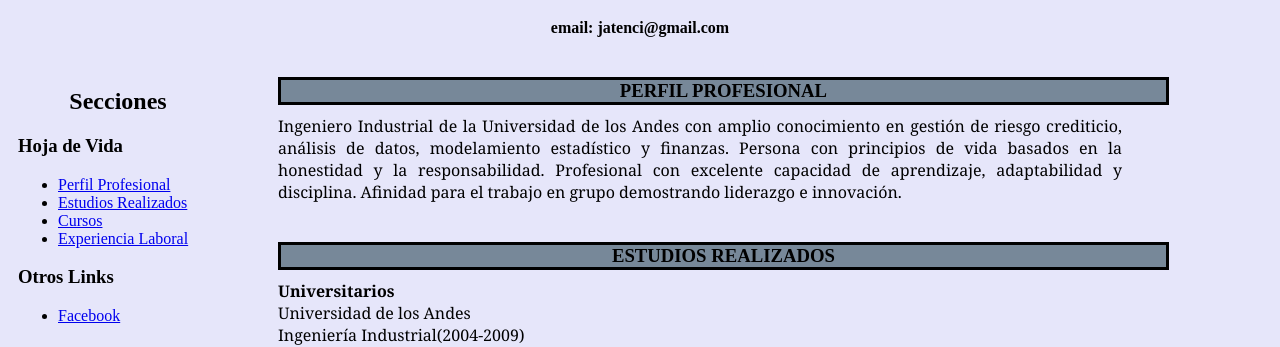
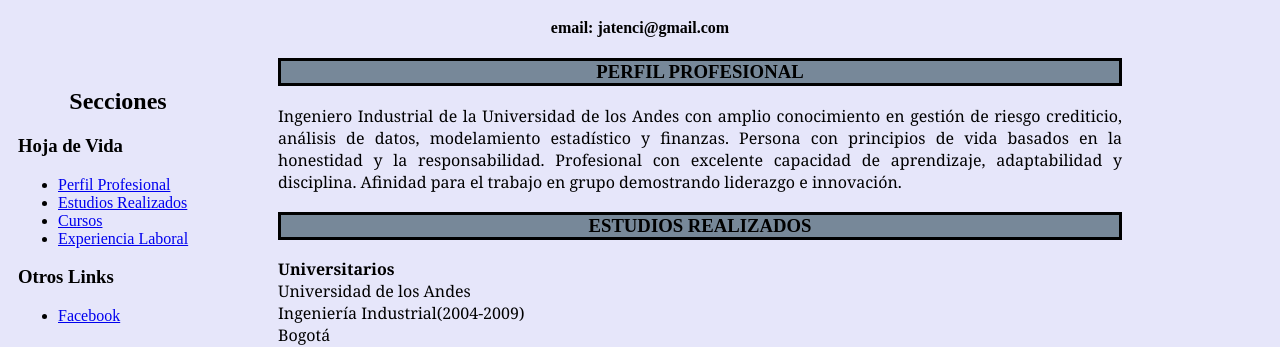
Before and after one commit to jatenci/profile, a plain HTML site: page Index.html in a window 1280 px wide. Shown: the part 461-808 px from the top of the page. Drawn offline with Linux system fonts and the light colour scheme.

Commit message:
Final Fixed

```diff
--- a/Index.html
+++ b/Index.html
@@ -30,17 +30,13 @@
                 border-style: solid;
                 border-color:black;
                 background-color: lightslategrey;
-                width: 70%;
-                margin-block-end: 10px;
-                margin-left: 50px;
-                margin-right: 50px;
+                margin-left: 270px;
+                margin-right: 150px;
                 text-align: center;
-                float:left;
             }
             .contenido{
                 font-size: 100%;
                 font-style: normal;
-                margin-top: 20px;
                 margin-left: 270px;
                 margin-right: 150px;
                 text-align: justify;
```
